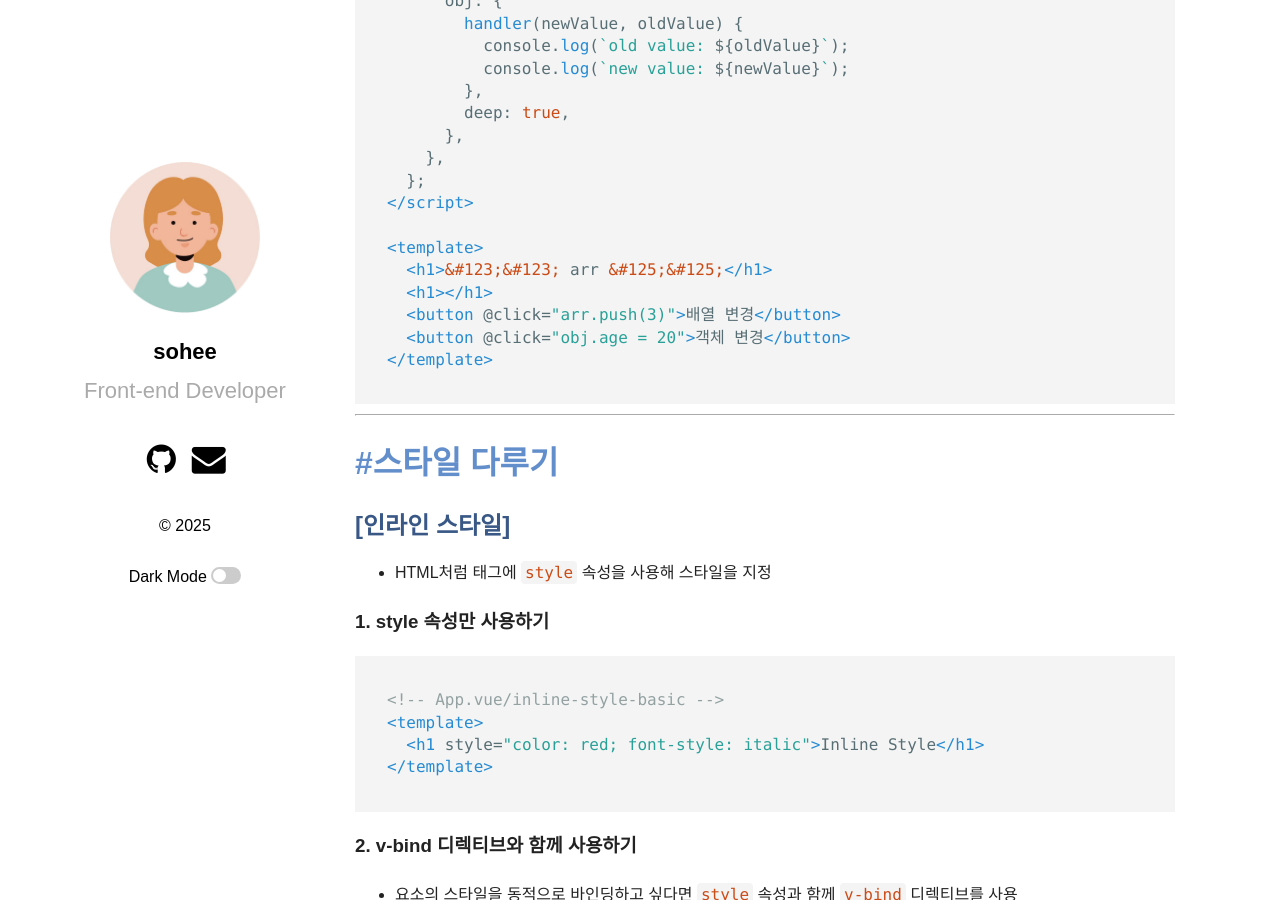
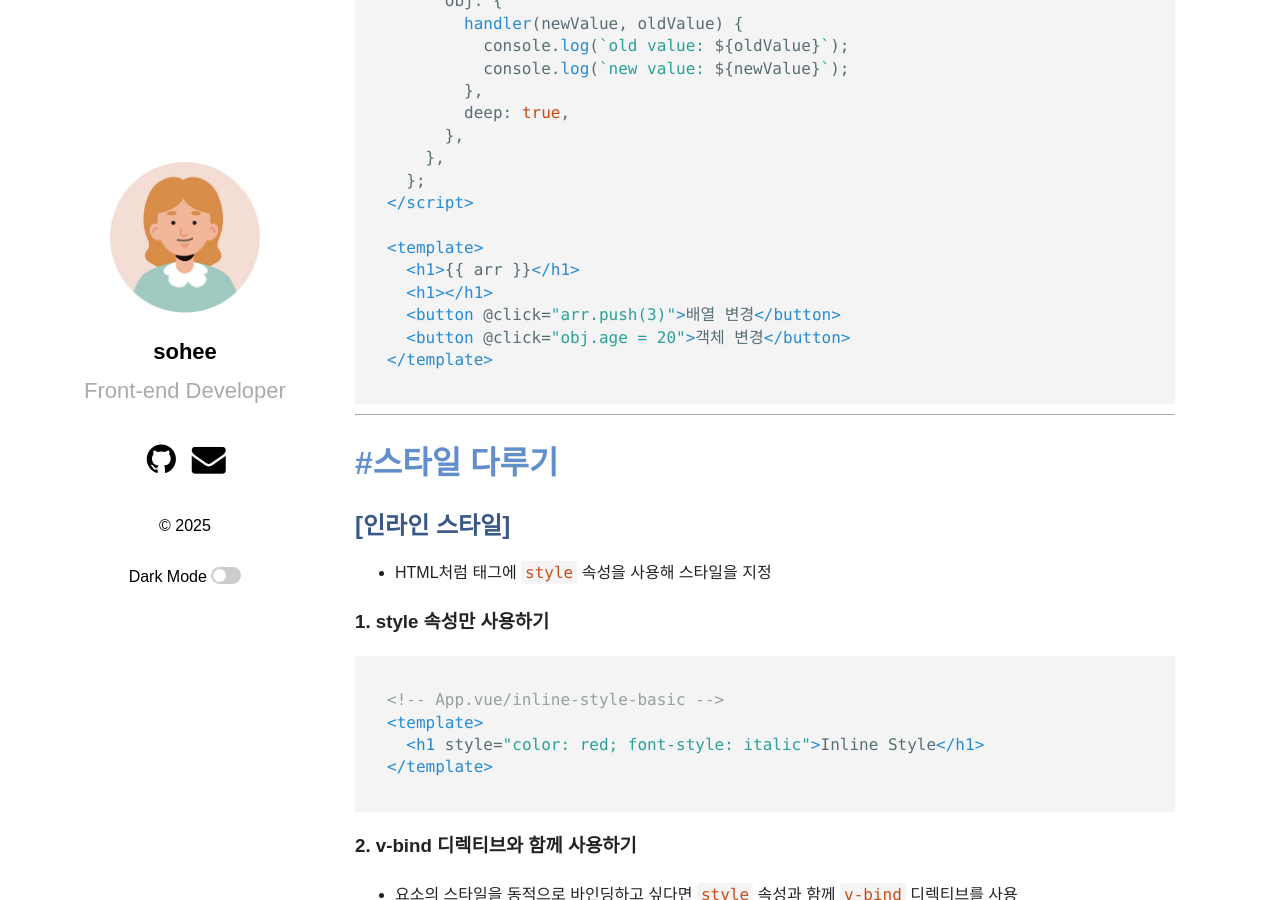
Before and after one commit to shkim00216/shkim00216.github.io, a Jekyll site: the page built from _posts/2025-10-01-vue2.md, in a window 1280 px wide and 900 px high, scrolled down 31323 px. Built offline with Jekyll 4.4.1, drawn with Linux system fonts in a browser that asks for light colours; some web fonts are replaced.

Commit message:
Update 2025-10-01-vue2.md

```diff
--- a/_posts/2025-10-01-vue2.md
+++ b/_posts/2025-10-01-vue2.md
@@ -1369,7 +1369,7 @@ watch: {
 </script>
 
 <template>
-  <h1>&#123;&#123; arr &#125;&#125;</h1>
+  <h1>{% raw %}{{ arr }}{% endraw %}</h1>
   <h1>{{ obj }}</h1>
   <button @click="arr.push(3)">배열 변경</button>
   <button @click="obj.age = 20">객체 변경</button>
```
